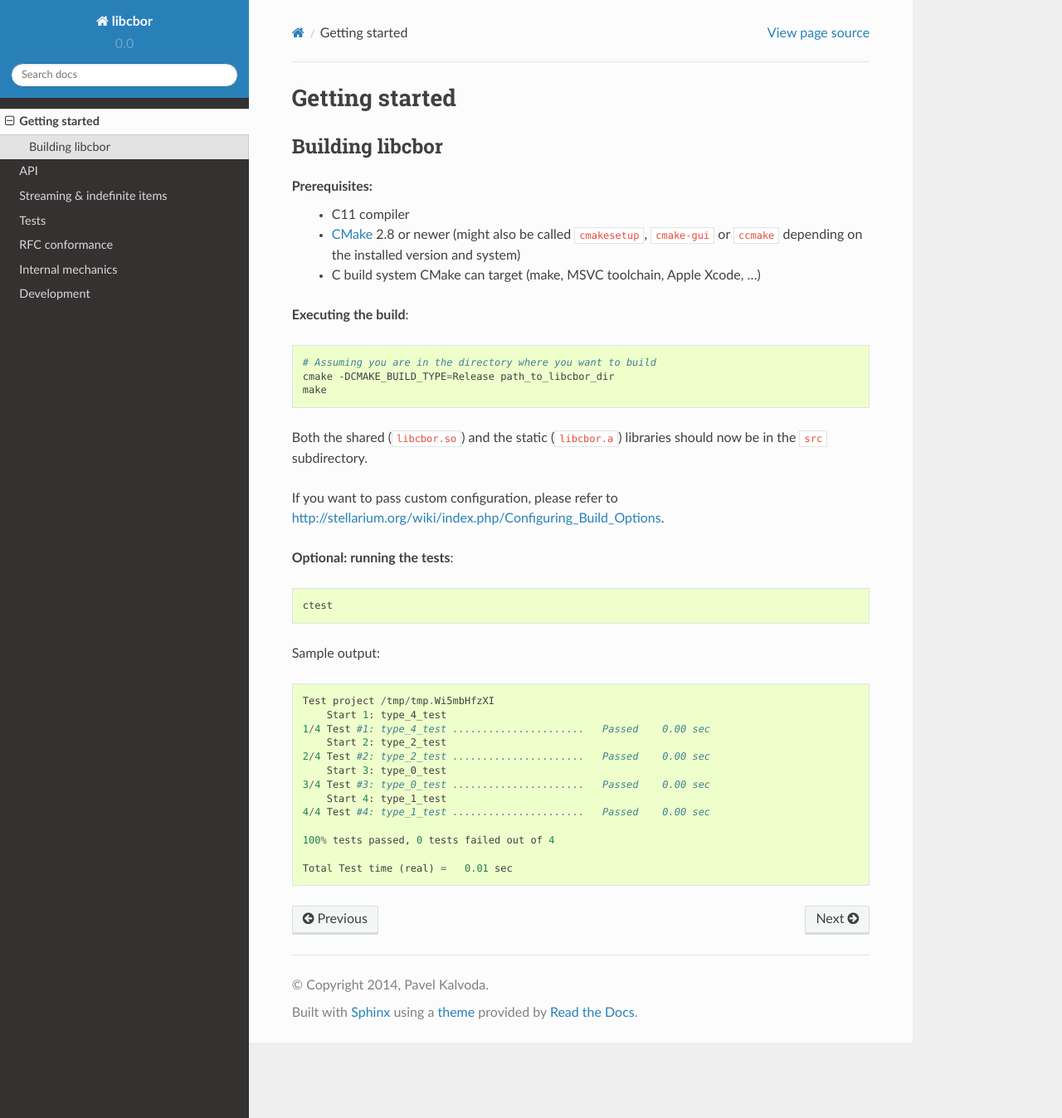
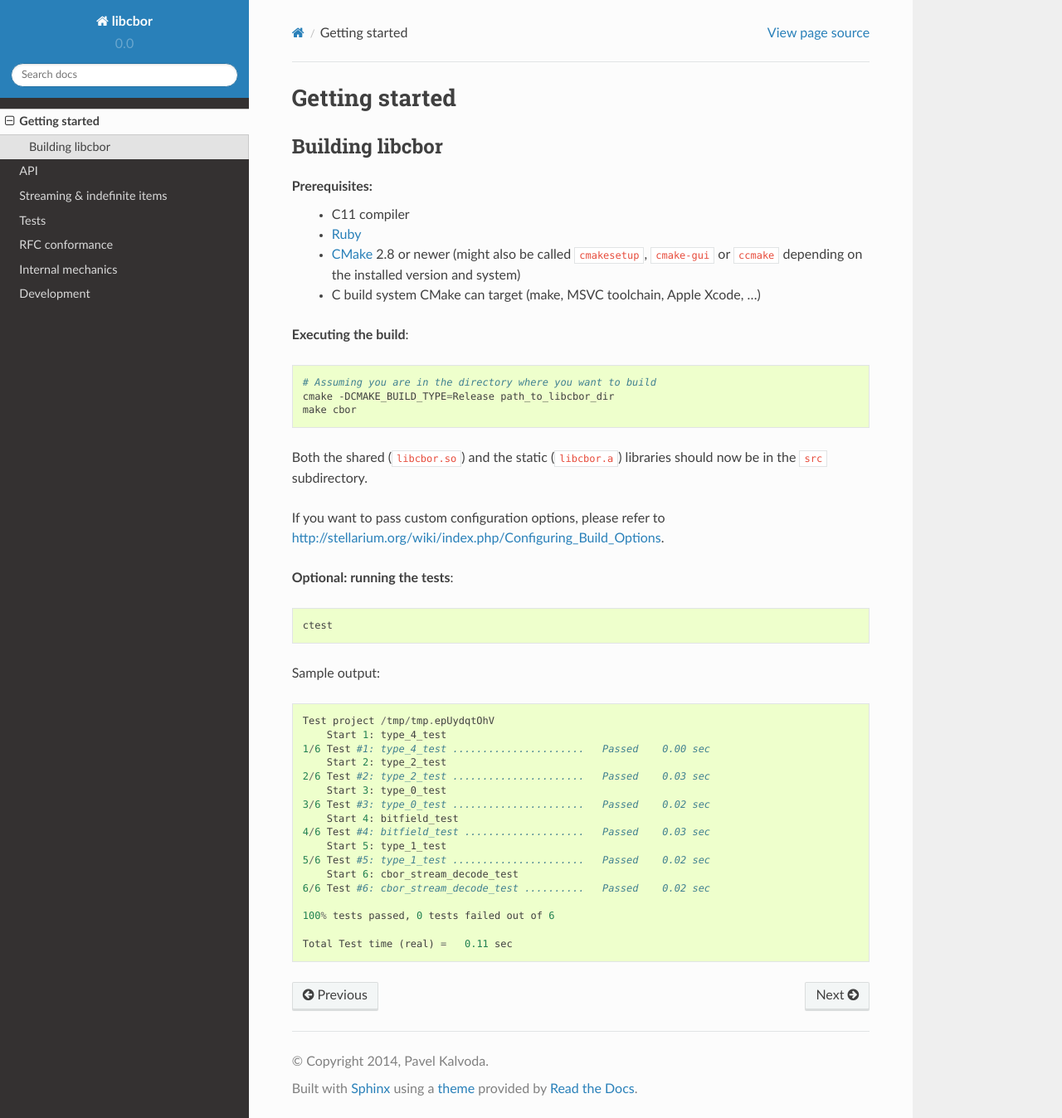
Before and after one commit to PJK/libcbor, a Sphinx documentation site: the page built from doc/source/getting_started.rst, in a window 1280 px wide and 1348 px high. Shown: the whole window at 83% size. Built offline with Sphinx 7.4.7 and the Read the Docs theme 2.0.0, drawn with Linux system fonts in a browser that asks for light colours.

Commit message:
Update docs for streaming APIs

```diff
--- a/doc/source/getting_started.rst
+++ b/doc/source/getting_started.rst
@@ -6,6 +6,7 @@ Building libcbor
 
 Prerequisites:
  - C11 compiler
+ - `Ruby <https://www.ruby-lang.org/en/downloads/>`_
  - CMake_ 2.8 or newer (might also be called ``cmakesetup``, ``cmake-gui`` or ``ccmake`` depending on the installed version and system)
  - C build system CMake can target (make, MSVC toolchain, Apple Xcode, ...)
  .. _CMake: http://cmake.org/
@@ -17,11 +18,11 @@ Prerequisites:
 
   # Assuming you are in the directory where you want to build
   cmake -DCMAKE_BUILD_TYPE=Release path_to_libcbor_dir
-  make
+  make cbor
 
 Both the shared (``libcbor.so``) and the static (``libcbor.a``) libraries should now be in the ``src`` subdirectory.
 
-If you want to pass custom configuration, please refer to `<http://stellarium.org/wiki/index.php/Configuring_Build_Options>`_.
+If you want to pass custom configuration options, please refer to `<http://stellarium.org/wiki/index.php/Configuring_Build_Options>`_.
 
 **Optional: running the tests**:
 
@@ -33,16 +34,20 @@ Sample output:
 
 ::
 
-    Test project /tmp/tmp.Wi5mbHfzXI
-	Start 1: type_4_test
-    1/4 Test #1: type_4_test ......................   Passed    0.00 sec
-	Start 2: type_2_test
-    2/4 Test #2: type_2_test ......................   Passed    0.00 sec
-	Start 3: type_0_test
-    3/4 Test #3: type_0_test ......................   Passed    0.00 sec
-	Start 4: type_1_test
-    4/4 Test #4: type_1_test ......................   Passed    0.00 sec
+    Test project /tmp/tmp.epUydqtOhV
+        Start 1: type_4_test
+    1/6 Test #1: type_4_test ......................   Passed    0.00 sec
+        Start 2: type_2_test
+    2/6 Test #2: type_2_test ......................   Passed    0.03 sec
+        Start 3: type_0_test
+    3/6 Test #3: type_0_test ......................   Passed    0.02 sec
+        Start 4: bitfield_test
+    4/6 Test #4: bitfield_test ....................   Passed    0.03 sec
+        Start 5: type_1_test
+    5/6 Test #5: type_1_test ......................   Passed    0.02 sec
+        Start 6: cbor_stream_decode_test
+    6/6 Test #6: cbor_stream_decode_test ..........   Passed    0.02 sec
 
-    100% tests passed, 0 tests failed out of 4
+    100% tests passed, 0 tests failed out of 6
 
-    Total Test time (real) =   0.01 sec
+    Total Test time (real) =   0.11 sec
```
Also changed, not shown: doc/source/api.rst (+69 -13 lines), doc/source/index.rst (+7 -4 lines), doc/source/rfc_conformance.rst (+4 -9 lines).
